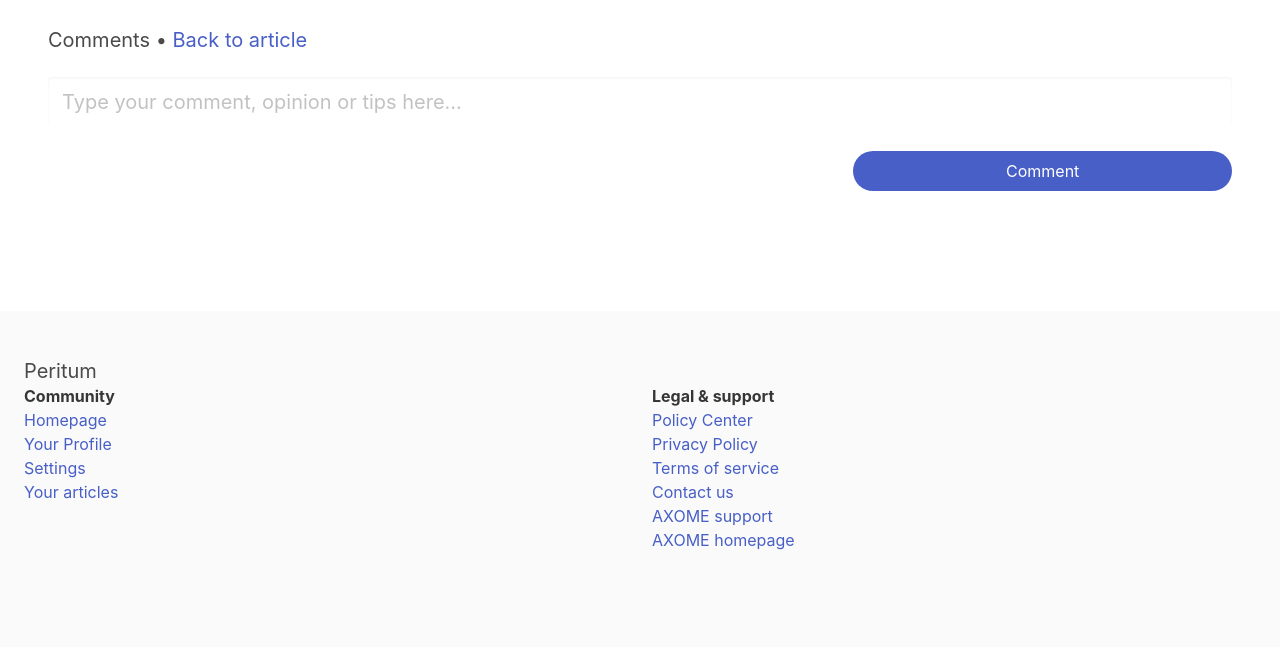
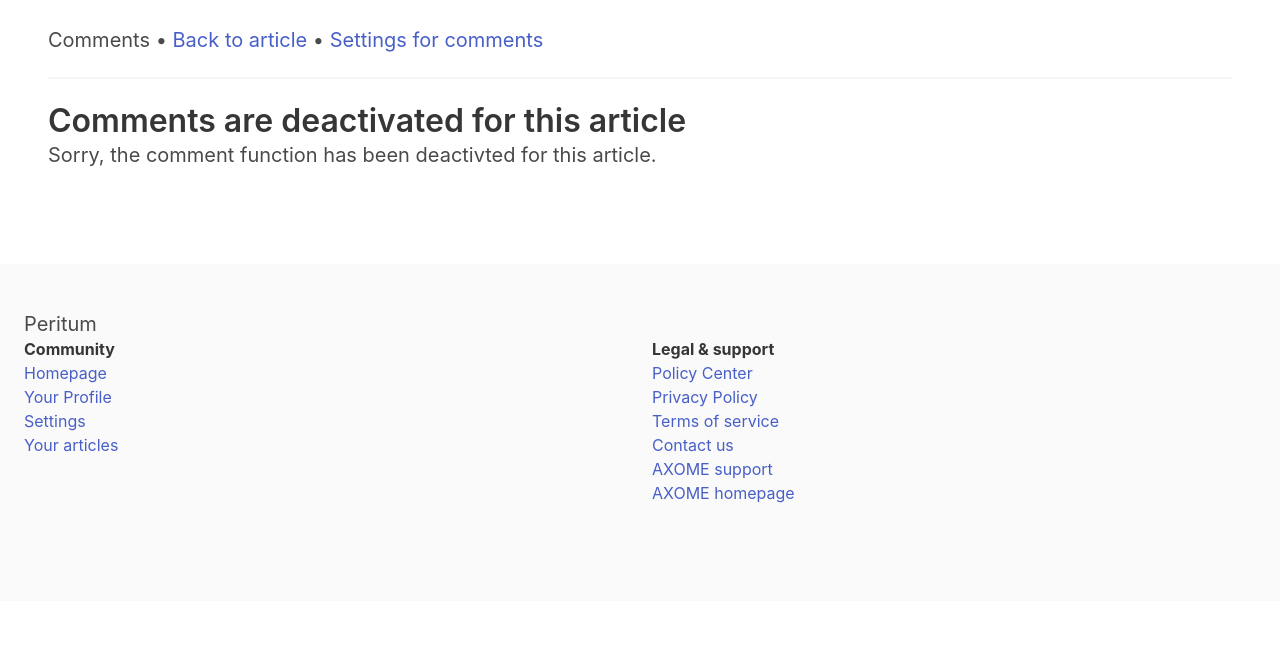
Before and after one commit to AXOMEstudios/Peritum, a Flask app: template templates/comments.html in a window 1280 px wide. Shown: the part 72-719 px from the top of the page. Run offline with Flask 2, Linux system fonts and the light colour scheme; the template is opened without the code that fills it, so the values that code supplies are empty.

Commit message:
Deactivatable comments & further fixes

```diff
--- a/main.py
+++ b/main.py
@@ -216,7 +216,8 @@ def postArticle():
   comments.insert_one({
     "article": i.inserted_id,
     "comments": [],
-    "title": d["title"]
+    "title": d["title"],
+    "activated": True
   })
   flash("Article published successfully.", "success")
 
@@ -278,7 +279,7 @@ def likeArticle(i):
 @app.route("/article/<i>/comments")
 def readComments(i):
   rec = comments.find_one({"article": ObjectId(i)})
-  return render_template("comments.html", comments=reversed(rec["comments"]), title=rec["title"], token=(antixsrf.createEndpoint(session["username"], "comment") if "username" in session.keys() else ""), article=i, username=(session["username"] if "username " in session.keys() else ""))
+  return render_template("comments.html", comments=reversed(rec["comments"]), title=rec["title"], token=(antixsrf.createEndpoint(session["username"], "comment") if "username" in session.keys() else ""), article=i, username=(session["username"] if "username" in session.keys() else ""), activated=rec["activated"], author=articles.find_one({"_id": ObjectId(i)})["author"])
 
 @app.route("/article/<i>/comments/post", methods=["POST"])
 def postComment(i):
@@ -290,8 +291,11 @@ def postComment(i):
   if len(request.form["text"]) >= 3000:
     flash("Your comment is too long (> 3000 characters)", "danger")
     return redirect("/article/"+i+"/comments")
+  if not comments.find_one({"article": ObjectId(i)})["activated"]:
+    flash("Comments on this article are deactivated.", "danger")
+    return redirect("/article/"+i+"/comments")
   if not antixsrf.validateEndpoint(request.form["token"], session["username"], "comment"):
-    flash(request.form["token"], "danger")
+    flash("Invalid security key, try again", "danger")
     return redirect("/article/"+i+"/comments")
   comments.update_one({"article": ObjectId(i)}, {"$push": {"comments": {
     "author": session["username"],
@@ -299,6 +303,19 @@ def postComment(i):
     "date": datetime.datetime.now().strftime("%d.%m.%Y, %H:%M")
   }}})
   flash("Comment sent successfully.", "success")
+  return redirect("/article/"+i+"/comments")
+
+@app.route("/article/<i>/comments/toggle")
+def toggleComments(i):
+  if articles.find_one({"_id": ObjectId(i)})["author"] != session["username"]:
+    flash("Not permitted", "danger")
+    return redirect("/article/"+i+"/comments")
+  if not antixsrf.validateEndpoint(request.args["token"], session["username"], "comment"):
+    flash("Invalid security key, try again", "danger")
+    return redirect("/article/"+i+"/comments")
+  comments.update({"article": ObjectId(i)}, {"$set": {"activated": (not comments.find_one({"article": ObjectId(i)})["activated"]), "comments": []}})
+
+  flash("Settings updated successfully.", "success")
   return redirect("/article/"+i+"/comments")
 
 # search
--- a/templates/comments.html
+++ b/templates/comments.html
@@ -12,8 +12,36 @@
       </p>
       <p class="subtitle">
         Comments • <a href="/article/{{article}}">Back to article</a>
-      </p>
+{% if username == author %}
+  • <a onclick="toggleModal('toggleComments')">Settings for comments</a>
 
+<div class="modal" id="toggleComments">
+  <div class="modal-background"></div>
+  <div class="modal-content box">
+    <h1 class="title">
+    {% if activated %}
+      Deactivate comments? (Comments are currently activated)
+    {% else %}
+      Re-activate comments? (Comments are currently deactivated)
+    {% endif %}
+    </h1>
+    <p>
+      Are you sure you want to do this? When deactivating, all comments will be deleted and no one can add more of them, but when reactivating, everyone will be able to. <strong>If you receive hate, please report the problematic commenters to us!</strong>
+    </p><hr>
+    <a href="/article/{{article}}/comments/toggle?token={{token}}" class="button is-danger is-rounded is-fullwidth">{% if activated %}
+      Deactivate comments
+    {% else %}
+      Re-activate comments
+    {% endif %}
+    </a><br>
+    <button onclick="toggleModal('toggleComments')" class="button is-success is-light is-rounded is-fullwidth">Cancel</button>
+  </div>
+  <button class="modal-close is-large" aria-label="close" onclick="toggleModal('toggleComments')"></button>
+</div>
+{% endif %}
+  </a>
+      </p><hr>
+{% if activated %}
 <form action="/article/{{article}}/comments/post" method="POST">
   <input type="text" class="input is-borderless is-medium" name="text" placeholder="Type your comment, opinion or tips here..."><br><br>
   <input type="hidden" name="token" value="{{token}}">
@@ -35,6 +63,13 @@
 </div>
 
 {% endfor %}
+{% else %}
+
+
+<h1 class="title">Comments are deactivated for this article</h1>
+<h2 class="subtitle">Sorry, the comment function has been deactivted for this article.</h2>
+
+{% endif %}
 
 </section>
 
--- a/templates/components/navbar.html
+++ b/templates/components/navbar.html
@@ -38,7 +38,7 @@
       <div class="navbar-item">
         <a class="button is-primary is-rounded" href="/write">
           <strong>+</strong></a></div>
-          <div class="navbar-item has-dropdown is-hoverable">
+          <div class="navbar-item has-dropdown is-hoverable is-right">
         <a class="navbar-link">
           <strong>{{username}}</strong>
         </a>
--- a/templates/write.html
+++ b/templates/write.html
@@ -74,7 +74,7 @@ quill.on('text-change', function(delta, oldDelta, source) {
   document.getElementById("article-content").value = JSON.stringify(quill.getContents());
 });
 
-setTimeout(function() {
+setInterval(function() {
   localStorage.setItem("draft", JSON.stringify(quill.getContents()));
 }, 10000);
 </script>
```
